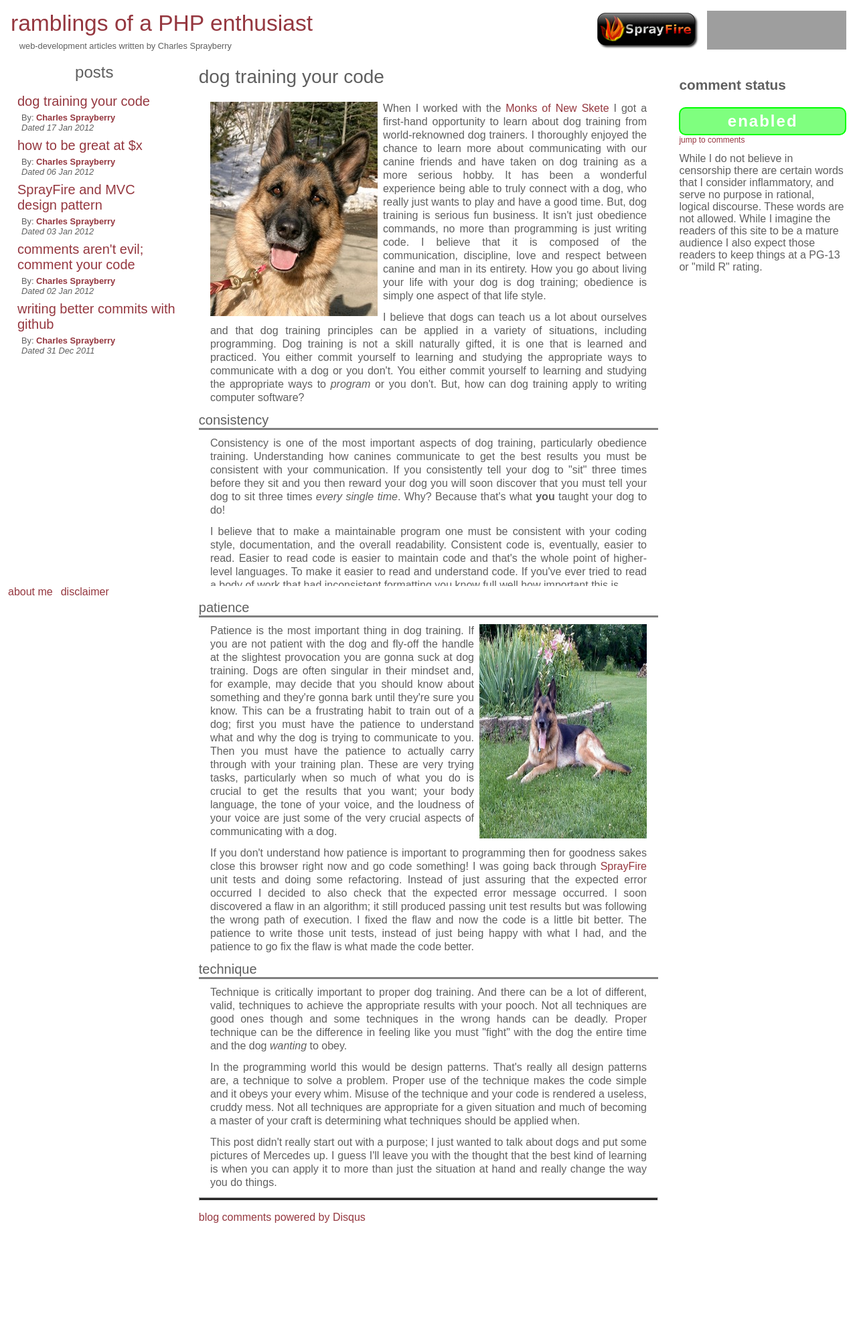
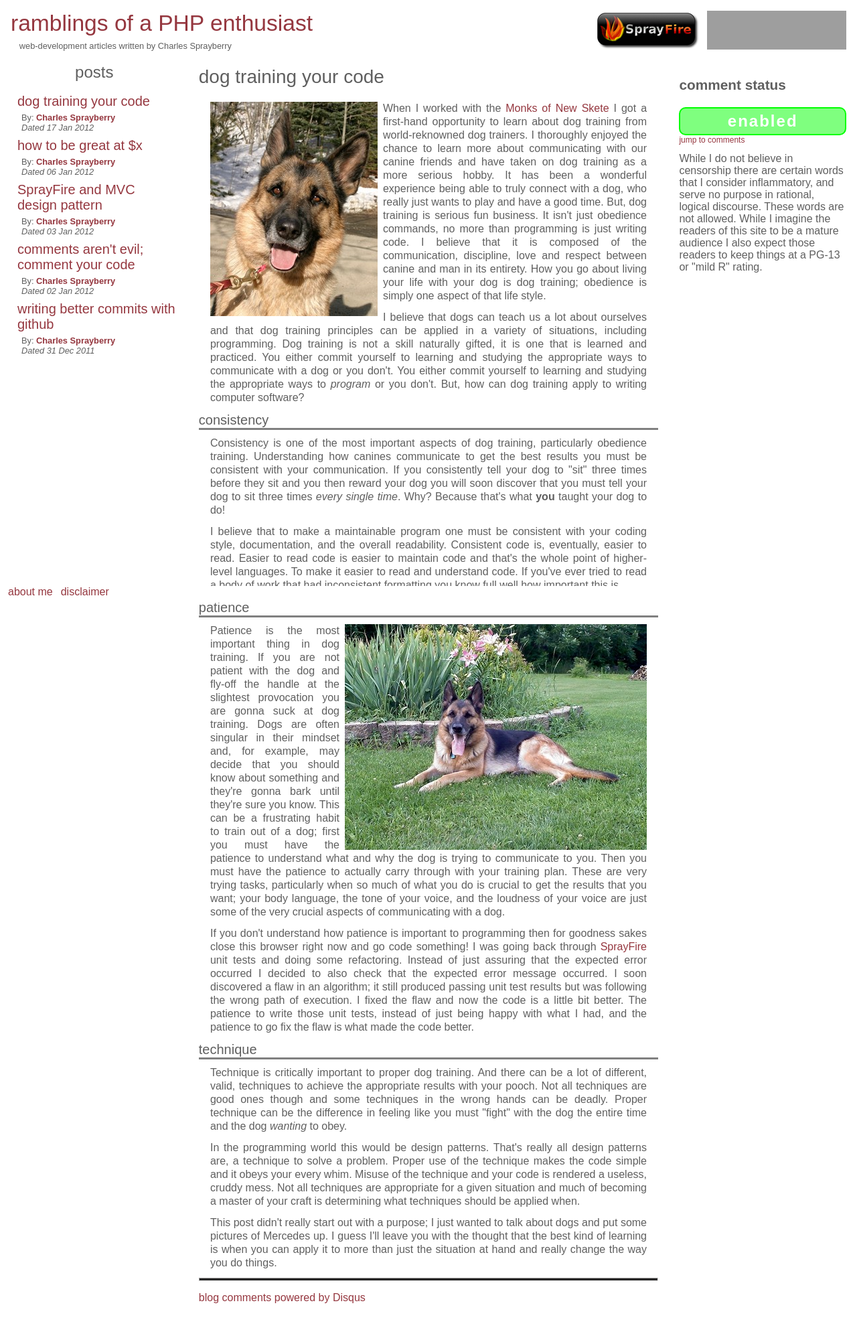
Before and after one commit to cspray/archived-blog, a Jekyll site: the page built from _posts/2012-01-17-dog-training-your-code.html, in a window 1280 px wide. Shown: the whole page at 67% size. Built offline with Jekyll 4.4.1, drawn with Linux system fonts in a browser that asks for light colours; comment, search, counter and statistics services are not loaded; before the commit the page ends 1872 px from its top, so only the background shows below that; grey boxes are pictures that could not be loaded.

Commit message:
UPD dog-training-your-code fixing the dimensions of an image

```diff
--- a/_posts/2012-01-17-dog-training-your-code.html
+++ b/_posts/2012-01-17-dog-training-your-code.html
@@ -48,7 +48,7 @@ you know full well how important this is.</p>
 
 <h3>patience</h3>
 
-<p><img src="/img/mercedes_garden.jpg" class="float-right soft-margin-left" alt="Mercedes, a New Skete German Shepherd" title="Here she is, enjoying the beautiful weather!" width="250" height="320" />
+<p><img src="/img/mercedes_garden.jpg" class="float-right soft-margin-left" alt="Mercedes, a New Skete German Shepherd" title="Here she is, enjoying the beautiful weather!" width="451" height="337" />
 Patience is the most important thing in dog training.  If you are not patient with the dog and fly-off
 the handle at the slightest provocation you are gonna suck at dog training.  Dogs are often singular
 in their mindset and, for example, may decide that you should know about something and they're gonna
```
